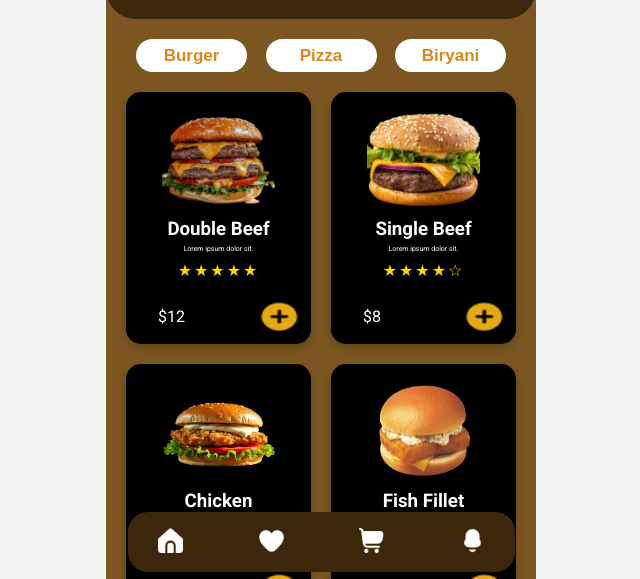
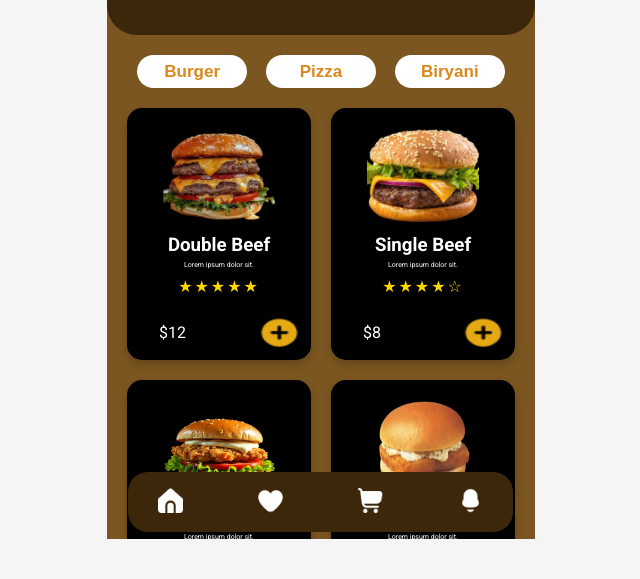
Before and after one commit to olajireyy/frontend, a plain HTML site: page index.html in a window 1280 px wide. Shown: the part 221-800 px from the top of the page, without its empty margins (319-959 px from the left). Drawn offline with Linux system fonts and the light colour scheme.

Commit message:
changed width

```diff
--- a/styles.css
+++ b/styles.css
@@ -17,10 +17,8 @@ body{
 }
 .mobileview {
   background-color: #7b5620;
-  width: 100%;
-  height: 100%;
-  max-width: 430px;
-  min-height: 560px;
+  width: 428px;
+  height: 720px;
   overflow: auto;
   font-family: "Roboto", sans-serif;
 }
```
